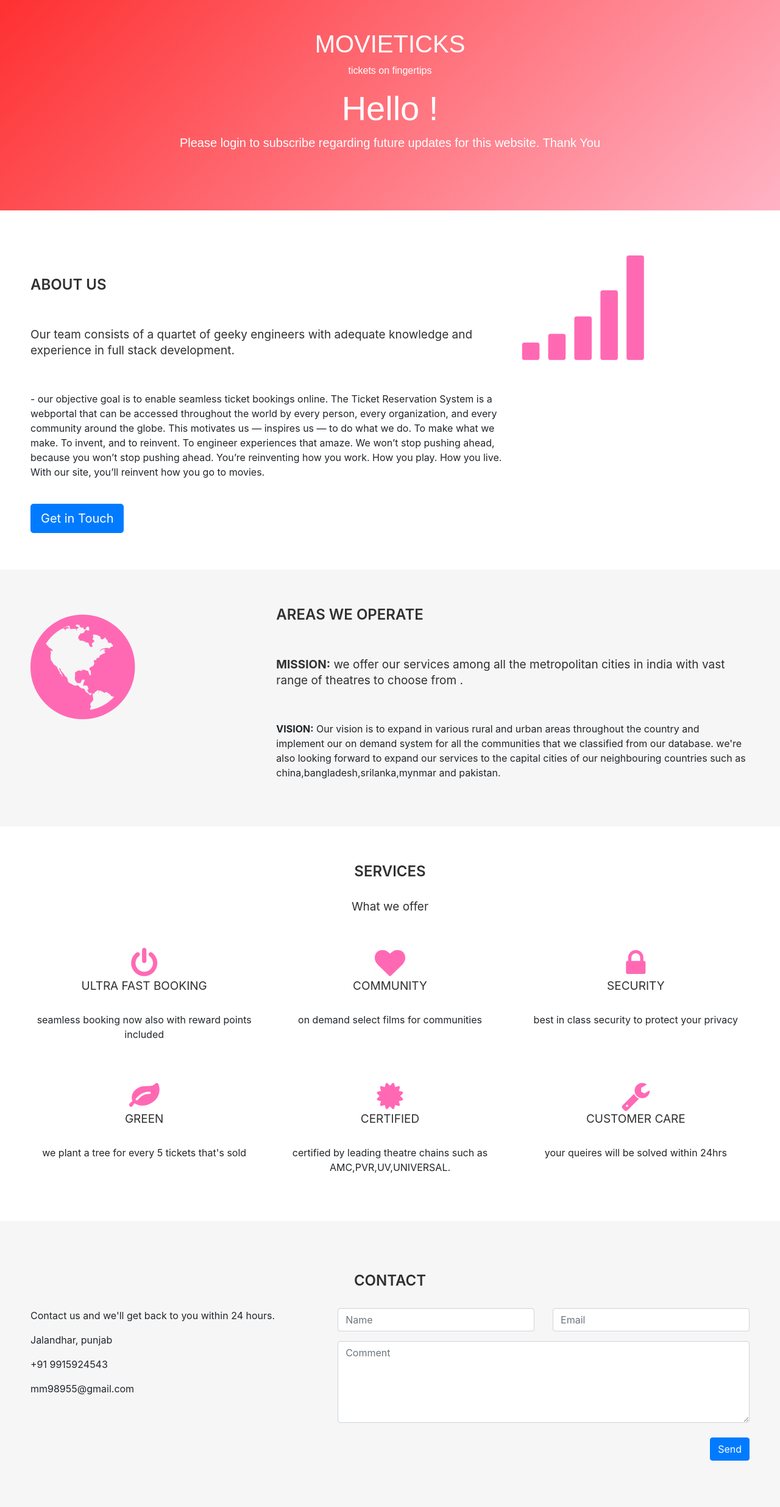
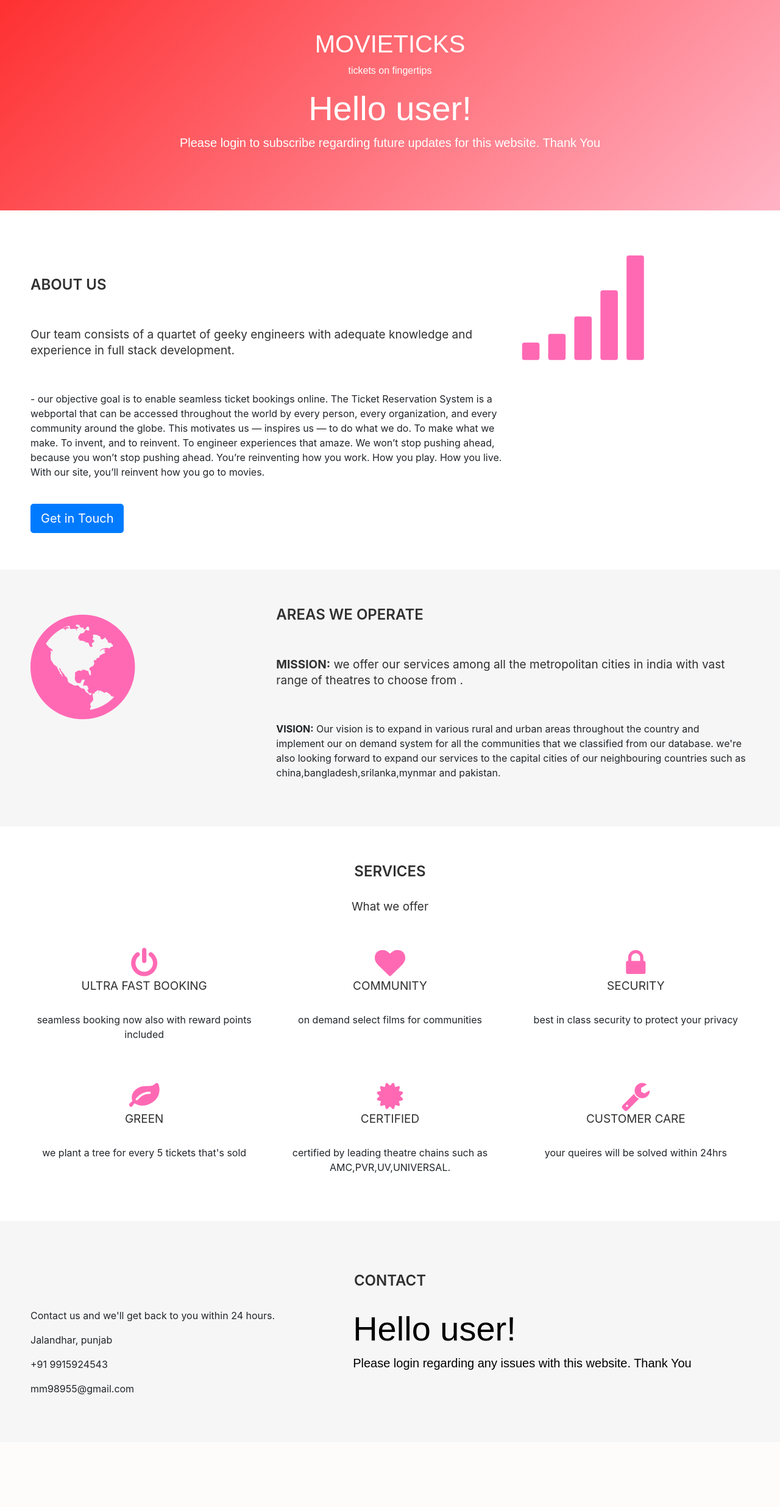
Before and after one commit to venkatateja111/nodejs-mongodb-movie-booking-system, a Node server app: page /about_us in a window 1280 px wide. Shown: the part 85-2556 px from the top of the page at 61% size. After the commit the page ends 2372 px from the top, so only its background shows below. Run offline with Node 20, Linux system fonts and the light colour scheme; some libraries are stand-ins or nearby versions.

Commit message:
Update about_us.ejs

```diff
--- a/views/pages/about_us.ejs
+++ b/views/pages/about_us.ejs
@@ -321,7 +321,7 @@ var z = "<%=contact%>"
     %>
 
  <div class="jumbotron">
-  <h1 class="display-4">Hello <%=sess.Fullname%>!</h1>
+  <h1 class="display-4">Hello user!</h1>
   <p class="lead">Please login to subscribe regarding future updates for this website. Thank You</p>
 
 
@@ -422,7 +422,13 @@ var z = "<%=contact%>"
       <p><span class="glyphicon glyphicon-envelope"></span> mm98955@gmail.com</p>
     </div>
     <div class="col-sm-7 slideanim">
-      <form action="/contact_us" method="POST">
+    	<%
+    	if(sess.user_id)
+    	{
+    		%>
+
+
+            <form action="/contact_us" method="POST">
       <div class="row">
         <div class="col-sm-6 form-group">
           <input class="form-control" id="name" name="contact_name" placeholder="Name" type="text" required>
@@ -438,6 +444,24 @@ var z = "<%=contact%>"
         </div>
       </div>
     </form>
+
+    		<%
+    	}
+    	else
+    	{
+    		%>
+
+
+    		<div class="jumbotron">
+              <h1 class="display-4" style="color: black;">Hello user!</h1>
+              <p class="lead" style="color: black;">Please login regarding any issues with this website. Thank You</p>
+
+
+            </div>
+
+    <%
+}
+    %>
     </div>
   </div>
 </div>
```
